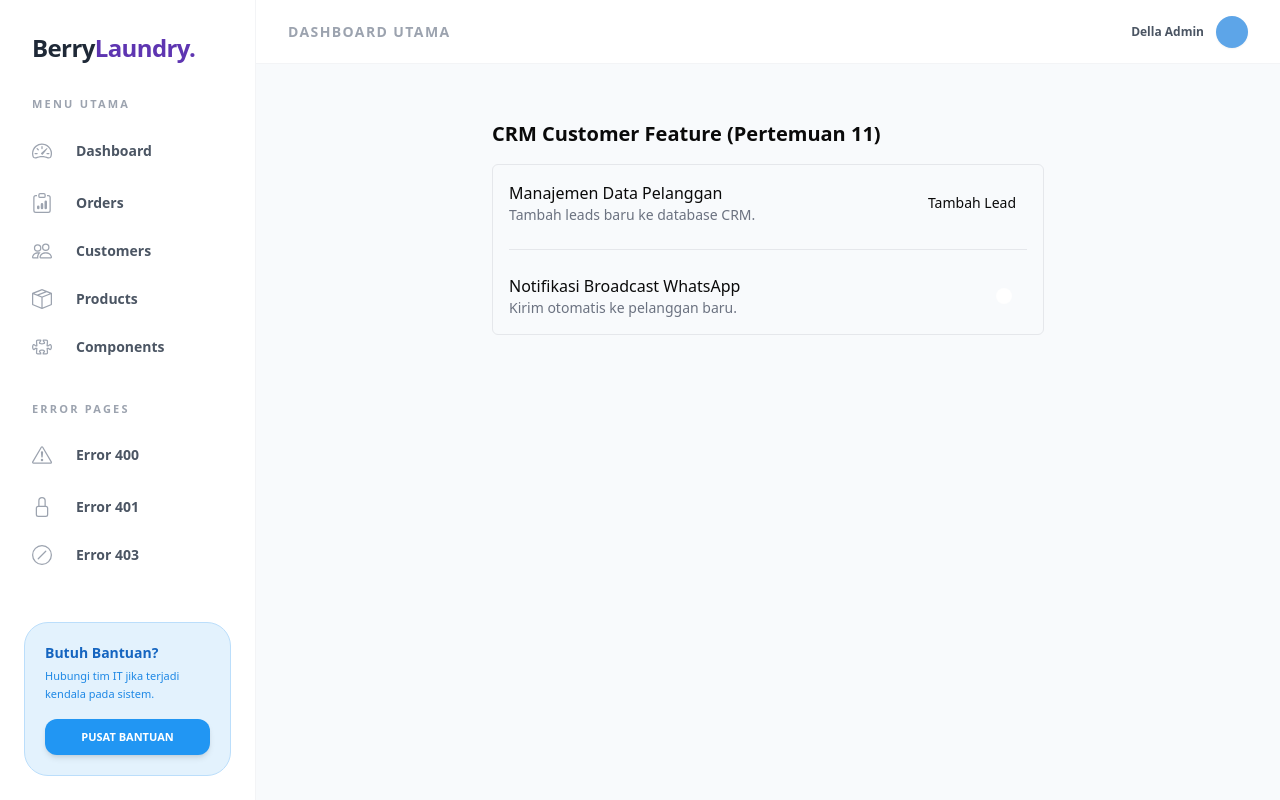
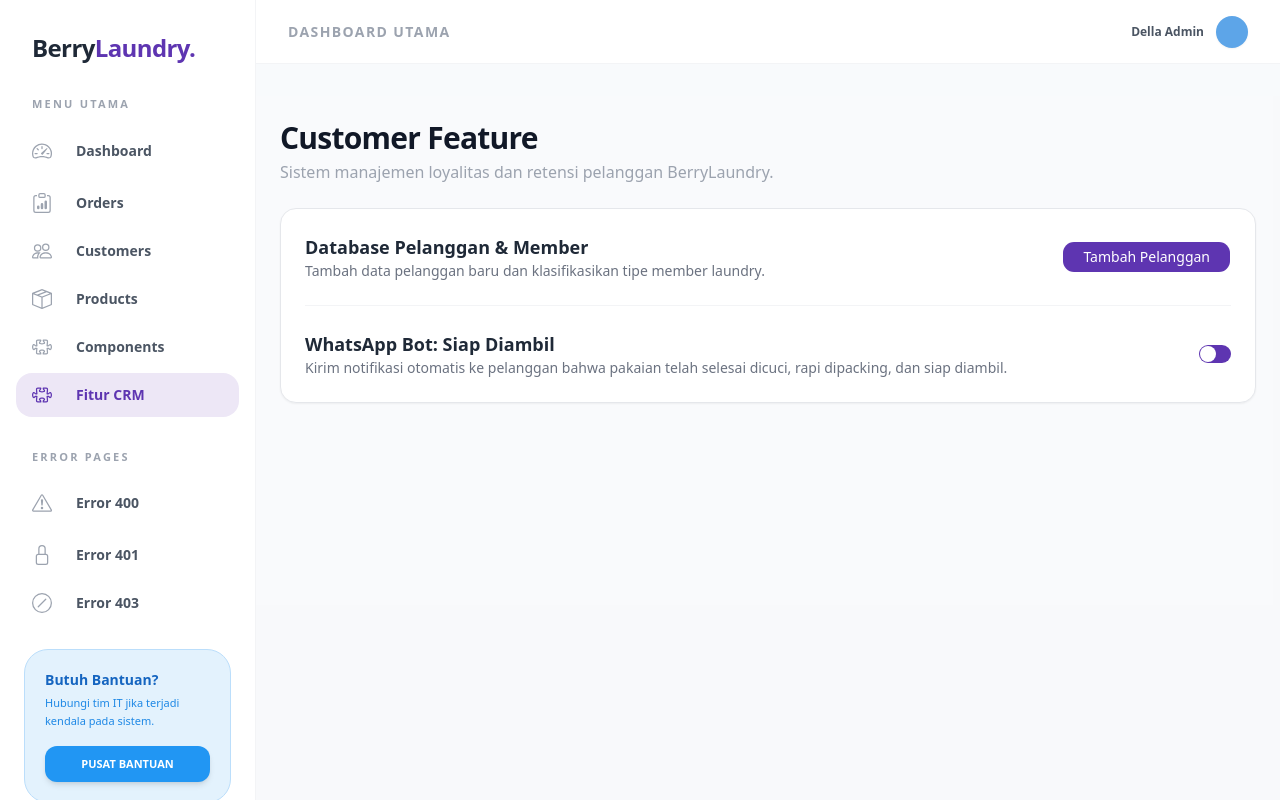
Before and after one commit to della1206/react-della-fox, a React (Vite) app: page /fitur-crm in a window 1280 px wide. Built offline with nearby package versions, Linux system fonts and the light colour scheme; sample sign-in values are in the browser's storage.

Commit message:
membuat teks switch crm dinamis mendeteksi status cucian laundry

```diff
--- a/src/components/Sidebar.jsx
+++ b/src/components/Sidebar.jsx
@@ -1,18 +1,29 @@
 import React from "react";
 import { Link, useLocation } from "react-router-dom";
-import { BsSpeedometer2, BsClipboardData, BsPeople, BsBoxSeam, BsExclamationTriangle, BsLock, BsSlashCircle, BsPuzzle } from "react-icons/bs";
+import {
+  BsSpeedometer2,
+  BsClipboardData,
+  BsPeople,
+  BsBoxSeam,
+  BsExclamationTriangle,
+  BsLock,
+  BsSlashCircle,
+  BsPuzzle,
+  BsLightningCharge // Tambahan icon baru untuk Fitur XYZ
+} from "react-icons/bs";
 
 export default function Sidebar() {
   const location = useLocation();
   const isActive = (path) => location.pathname === path;
 
-  // Menu Utama Laundry
+  // Menu Utama Laundry + Penambahan Fitur XYZ sesuai modul
   const menuItems = [
     { name: "Dashboard", path: "/dashboard", icon: <BsSpeedometer2 /> },
     { name: "Orders", path: "/orders", icon: <BsClipboardData /> },
     { name: "Customers", path: "/customers", icon: <BsPeople /> },
     { name: "Products", path: "/products", icon: <BsBoxSeam /> },
-    { name: "Components", path: "/components", icon: <BsPuzzle /> }, // Tambahan Menu Baru Pertemuan 10
+    { name: "Components", path: "/components", icon: <BsPuzzle /> },
+    { name: "Fitur CRM", path: "/fitur-crm", icon: <BsPuzzle /> },
   ];
 
   // Menu Error Pages untuk kebutuhan Praktikum
--- a/src/pages/FiturCrm.jsx
+++ b/src/pages/FiturCrm.jsx
@@ -1,5 +1,4 @@
 import React, { useState } from "react";
-// 1. Import Komponen Dialog
 import {
   Dialog,
   DialogContent,
@@ -9,7 +8,6 @@ import {
   DialogTrigger,
   DialogFooter,
 } from "@/components/ui/dialog";
-// 2. Import Komponen Select
 import {
   Select,
   SelectContent,
@@ -17,7 +15,6 @@ import {
   SelectTrigger,
   SelectValue,
 } from "@/components/ui/select";
-// 3. Import Komponen Switch
 import { Switch } from "@/components/ui/switch";
 import { Button } from "@/components/ui/button";
 
@@ -25,60 +22,101 @@ export default function FiturCrm() {
   const [isNotificationOn, setIsNotificationOn] = useState(true);
 
   return (
-    <div style={{ padding: "24px", maxWidth: "600px", margin: "0 auto" }}>
-      <h2 className="text-xl font-bold mb-4">CRM Customer Feature (Pertemuan 11)</h2>
+    <div className="fixed left-64 top-24 right-0 bottom-0 w-[calc(100%-16rem)] min-h-screen bg-gray-50/50 p-6 flex flex-col items-start justify-start overflow-y-auto box-border">
 
-      <div className="p-4 border rounded-md space-y-6">
-        {/* PENERAPAN DIALOG & SELECT */}
-        <div className="flex items-center justify-between">
+      <div className="w-full space-y-6">
+
+        {/* Bagian Header Fitur */}
+        <div className="flex flex-col gap-1 text-left w-full">
+          <h2 className="text-3xl font-bold tracking-tight text-gray-900">
+            Customer Feature
+          </h2>
+          <p className="text-base text-gray-400 font-medium">
+            Sistem manajemen loyalitas dan retensi pelanggan BerryLaundry.
+          </p>
+        </div>
+
+        {/* Box Kontainer Utama */}
+        <div className="w-full p-6 bg-white border border-gray-200 rounded-2xl shadow-sm space-y-6 text-left mt-4">
+
+          {/* SECTION 1: DIALOG & SELECT */}
+          <div className="flex items-center justify-between w-full">
             <div>
-            <p className="font-medium">Manajemen Data Pelanggan</p>
-            <p className="text-sm text-gray-500">Tambah leads baru ke database CRM.</p>
+              <p className="font-semibold text-gray-800 text-lg">Database Pelanggan & Member</p>
+              <p className="text-sm text-gray-500">Tambah data pelanggan baru dan klasifikasikan tipe member laundry.</p>
             </div>
 
             <Dialog>
               <DialogTrigger asChild>
-              <Button>Tambah Lead</Button>
+                <Button className="bg-[#5e35b1] hover:bg-[#4527a0] text-white px-5 py-2 rounded-xl transition-all">
+                  Tambah Pelanggan
+                </Button>
               </DialogTrigger>
-            <DialogContent className="sm:max-w-[425px]">
-              <DialogHeader>
-                <DialogTitle>Form Data Pelanggan</DialogTitle>
-                <DialogDescription>Masukkan status tahapan leads CRM.</DialogDescription>
+
+              <DialogContent className="fixed top-[50%] left-[50%] translate-x-[-50%] translate-y-[-50%] z-50 w-full max-w-md bg-white p-6 border border-gray-200 rounded-2xl shadow-xl space-y-4 focus:outline-none">
+                <DialogHeader className="space-y-1">
+                  <DialogTitle className="text-lg font-bold text-gray-900 text-left">Form Pelanggan Baru</DialogTitle>
+                  <DialogDescription className="text-sm text-gray-500 text-left">
+                    Masukkan data profil pelanggan untuk melacak riwayat transaksi laundry.
+                  </DialogDescription>
                 </DialogHeader>
-              <div className="grid gap-4 py-4">
-                <input type="text" placeholder="Nama Perusahaan" className="flex h-10 w-full rounded-md border px-3 py-2 text-sm" />
 
-                {/* Komponen Select di dalam Dialog */}
+                <div className="space-y-4 py-2 text-left">
+                  <div className="flex flex-col gap-1.5">
+                    <label className="text-xs font-semibold text-gray-600">Nama Pelanggan</label>
+                    <input
+                      type="text"
+                      placeholder="Contoh: Budi Santoso"
+                      className="flex h-10 w-full rounded-xl border border-gray-200 bg-white px-3 py-2 text-sm focus:outline-none focus:ring-2 focus:ring-[#5e35b1]/20 focus:border-[#5e35b1]"
+                    />
+                  </div>
+
+                  <div className="flex flex-col gap-1.5">
+                    <label className="text-xs font-semibold text-gray-600">Kategori Member</label>
                     <Select>
-                  <SelectTrigger>
-                    <SelectValue placeholder="Pilih Status Prospek" />
+                      <SelectTrigger className="w-full h-10 border border-gray-200 rounded-xl bg-white text-sm focus:ring-2 focus:ring-[#5e35b1]/20">
+                        <SelectValue placeholder="Pilih Kategori Member" />
                       </SelectTrigger>
-                  <SelectContent>
-                    <SelectItem value="prospect">Prospecting</SelectItem>
-                    <SelectItem value="negotiation">Negotiation</SelectItem>
-                    <SelectItem value="closed-won">Closed Won</SelectItem>
+                      <SelectContent className="bg-white border border-gray-200 rounded-xl shadow-lg z-[60]">
+                        <SelectItem value="prospect" className="hover:bg-gray-50 py-2 px-3 text-sm rounded-lg cursor-pointer">Member Reguler</SelectItem>
+                        <SelectItem value="negotiation" className="hover:bg-gray-50 py-2 px-3 text-sm rounded-lg cursor-pointer">Member Silver (Diskon 5%)</SelectItem>
+                        <SelectItem value="closed-won" className="hover:bg-gray-50 py-2 px-3 text-sm rounded-lg cursor-pointer">Member Gold (Diskon 10%)</SelectItem>
                       </SelectContent>
                     </Select>
                   </div>
-              <DialogFooter>
-                <Button type="submit">Simpan</Button>
+                </div>
+
+                <DialogFooter className="flex justify-end gap-2 pt-2">
+                  <Button type="submit" className="bg-[#5e35b1] hover:bg-[#4527a0] text-white px-4 py-2 rounded-xl text-sm">
+                    Simpan Data
+                  </Button>
                 </DialogFooter>
               </DialogContent>
             </Dialog>
           </div>
 
-        <hr />
+          <hr className="border-gray-100" />
 
-        {/* PENERAPAN SWITCH */}
-        <div className="flex items-center justify-between">
+          {/* SECTION 2: SWITCH (Warna background mati diatur menjadi hitam dengan data-[state=unchecked]:bg-black) */}
+          <div className="flex items-center justify-between w-full">
             <div>
-            <p className="font-medium">Notifikasi Broadcast WhatsApp</p>
-            <p className="text-sm text-gray-500">Kirim otomatis ke pelanggan baru.</p>
+              <p className="font-semibold text-gray-800 text-lg">
+                {isNotificationOn ? "WhatsApp Bot: Siap Diambil" : "WhatsApp Bot: Masih Diproses"}
+              </p>
+              <p className="text-sm text-gray-500">
+                {isNotificationOn
+                  ? "Kirim notifikasi otomatis ke pelanggan bahwa pakaian telah selesai dicuci, rapi dipacking, dan siap diambil."
+                  : "Pakaian pelanggan masih dalam antrean cuci/setrika. Notifikasi otomatis ditangguhkan hingga cucian selesai dipacking."
+                }
+              </p>
             </div>
             <Switch
               checked={isNotificationOn}
               onCheckedChange={setIsNotificationOn}
+              className="data-[state=checked]:bg-[#5e35b1] data-[state=unchecked]:bg-black"
             />
+          </div>
+
         </div>
       </div>
     </div>
```
Lines whose indentation alone changed are shown as unchanged.
